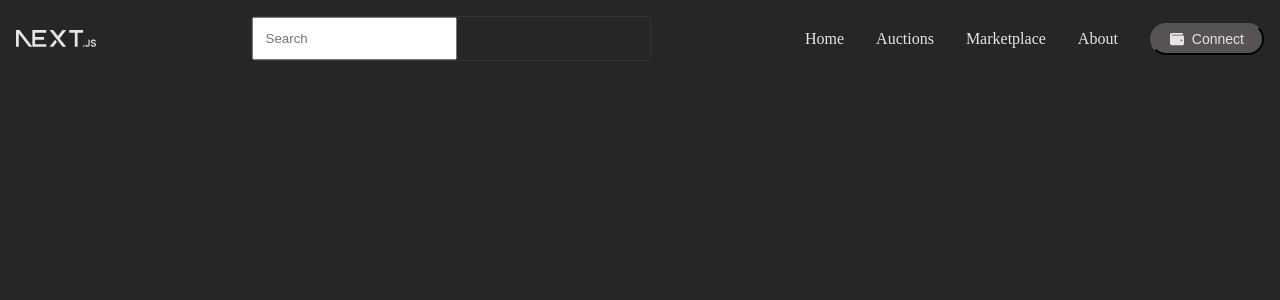
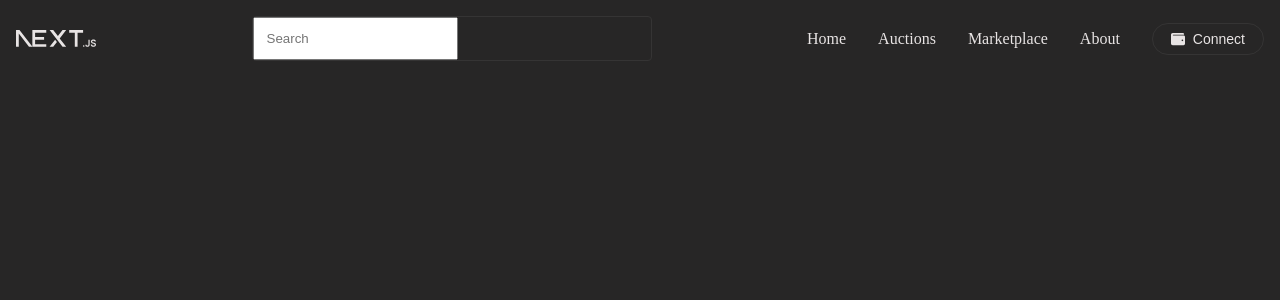
Before and after one commit to H-ymt/nextjs-framer-motion-playground, a Next.js app: page / in a window 1280 px wide. Shown: the top 300 px of the page. Built offline with nearby package versions, Linux system fonts and the light colour scheme.

Commit message:
fix border-color

```diff
--- a/app/Button/index.module.scss
+++ b/app/Button/index.module.scss
@@ -6,12 +6,13 @@
   font-size: 14px;
   color: var(--color-text-primary);
   border-radius: 16px;
-  background: var(--color-bg-secondary);
+  border: 1px solid var(--color-border-primary);
+  background: var(--color-button-primary);
   transition: 0.3s ease;
 }
 
 .button:hover {
-  color: var(--color-bg-secondary);
+  color: var(--color-button-primary);
   background: var(--color-text-primary);
   transition: 0.3s ease;
 }
```
